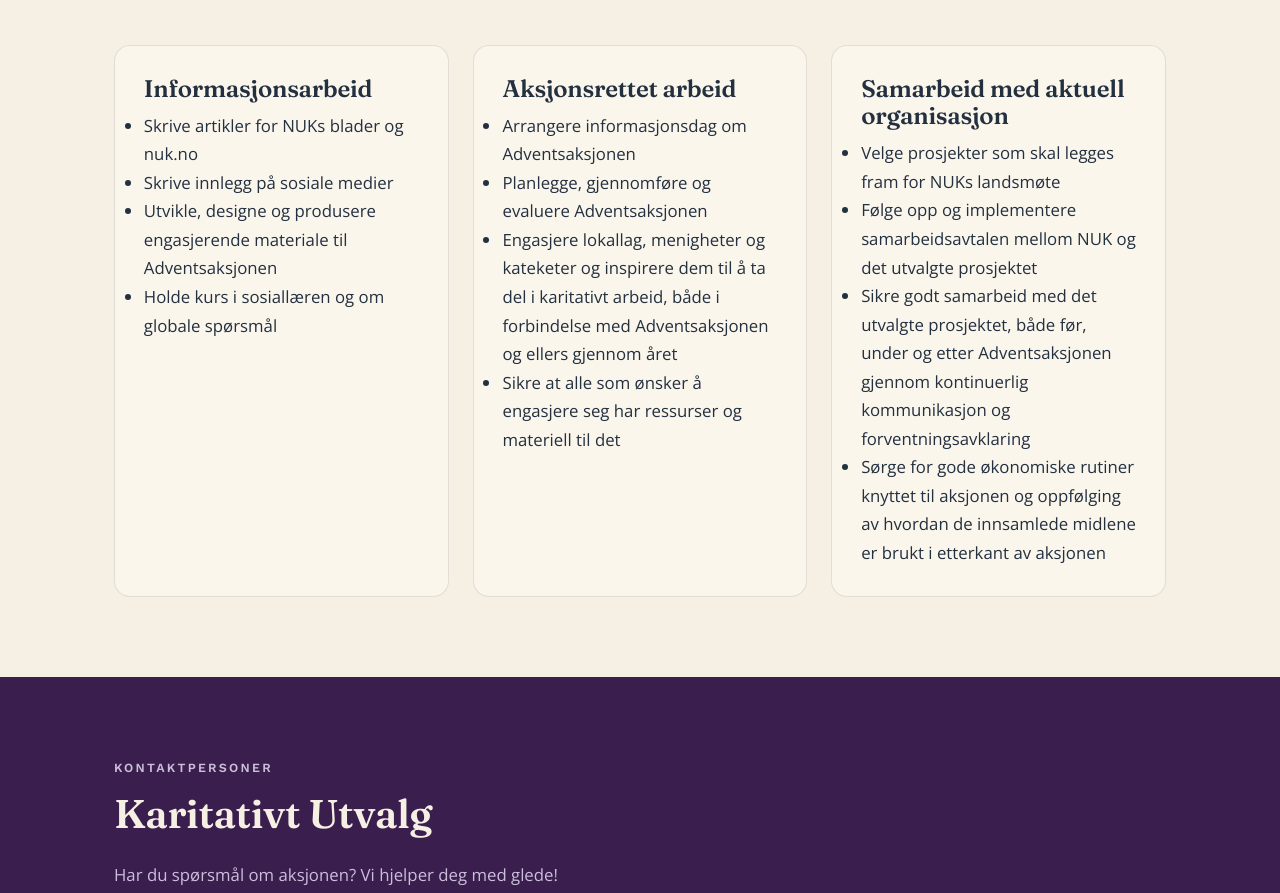
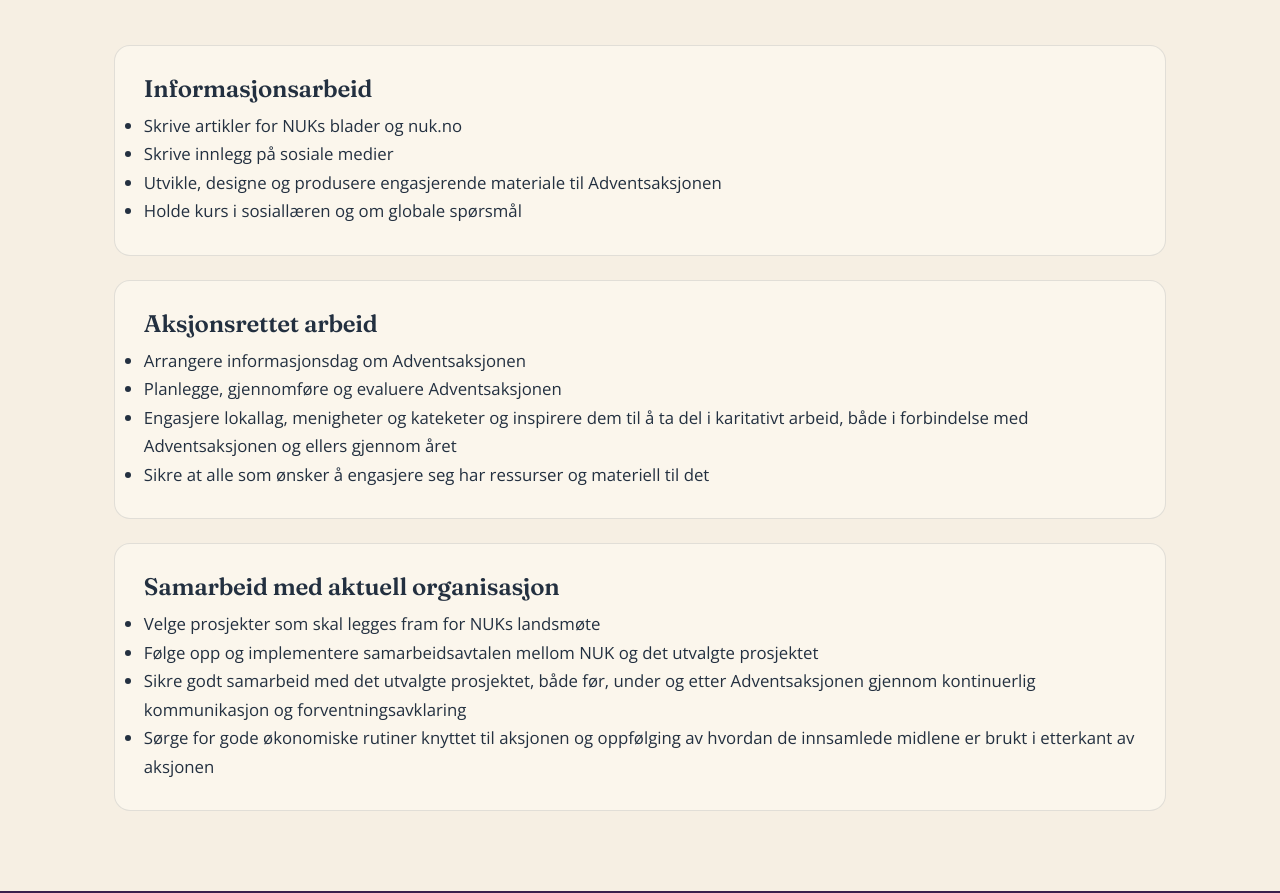
Before and after one commit to Sander-boop/adventsaksjonen-nettside.github.io, a plain HTML site: page om-oss.html in a window 1280 px wide. Shown: the part 815-1708 px from the top of the page. Drawn offline with nearby package versions, Linux system fonts and the light colour scheme; a web font is replaced by a local one.

Commit message:
Change grid class from 'grid grid--3' to 'grid grid'

```diff
--- a/om-oss.html
+++ b/om-oss.html
@@ -77,7 +77,7 @@
     </p>
   </div>
 
-  <div class="grid grid--3">
+  <div class="grid grid">
 
     <div class="card">
       <h3>Informasjonsarbeid</h3>
```
